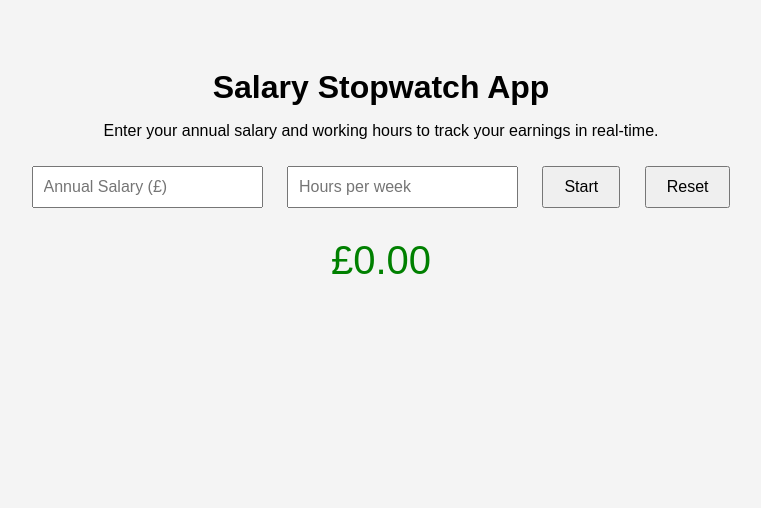
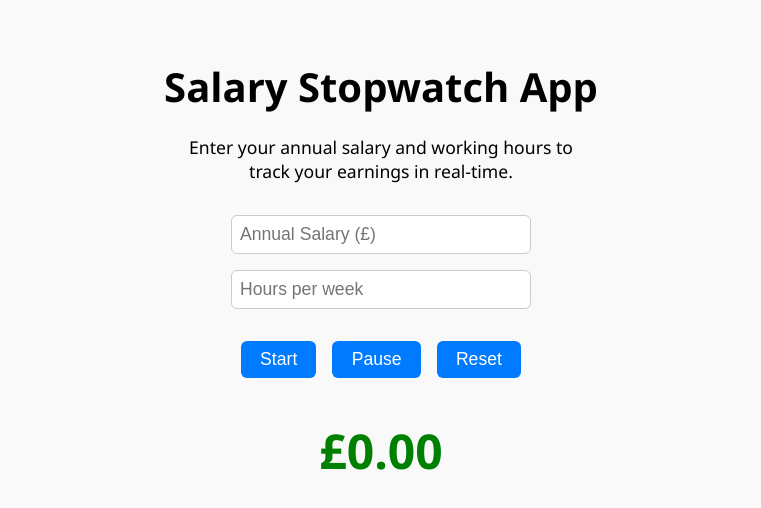
Before and after one commit to Rumplestiltsbin/salary-stopwatch, a plain HTML site: page index.html in a window 1280 px wide. Shown: the whole page, without its empty margins (259-1020 px from the left). Drawn offline with Linux system fonts and the light colour scheme.

Commit message:
index.html

```diff
--- a/index.html
+++ b/index.html
@@ -3,75 +3,138 @@
 <head>
   <meta charset="UTF-8" />
   <meta name="viewport" content="width=device-width, initial-scale=1.0"/>
-  <title>Salary Stopwatch</title>
+  <title>Salary Stopwatch App</title>
   <style>
     body {
-      font-family: Arial, sans-serif;
+      margin: 0;
+      font-family: 'Segoe UI', Tahoma, Geneva, Verdana, sans-serif;
+      background-color: #f9f9f9;
+      color: #000;
+      display: flex;
+      flex-direction: column;
+      align-items: center;
+      padding: 2rem 1rem;
+    }
+
+    h1 {
+      font-size: 2rem;
       text-align: center;
-      padding: 40px;
-      background: #f4f4f4;
+      margin-bottom: 0.25rem;
     }
-    h1 {
-      margin-bottom: 10px;
+
+    p.description {
+      font-size: 1rem;
+      text-align: center;
+      margin-bottom: 1.5rem;
+      max-width: 400px;
     }
-    #earnings {
-      font-size: 2.5em;
-      margin: 20px 0;
+
+    input {
+      font-size: 1rem;
+      padding: 0.5rem;
+      margin: 0.5rem 0;
+      width: 100%;
+      max-width: 300px;
+      border: 1px solid #ccc;
+      border-radius: 6px;
+      box-sizing: border-box;
+    }
+
+    .button-group {
+      display: flex;
+      gap: 1rem;
+      flex-wrap: wrap;
+      justify-content: center;
+      margin: 1.5rem 0;
+    }
+
+    button {
+      font-size: 1rem;
+      padding: 0.5rem 1.2rem;
+      border: none;
+      border-radius: 6px;
+      background-color: #007bff;
+      color: #fff;
+      cursor: pointer;
+    }
+
+    button:hover {
+      background-color: #0056b3;
+    }
+
+    #display {
+      font-size: 2.5rem;
+      font-weight: bold;
       color: green;
+      margin-top: 1rem;
     }
-    input {
-      padding: 10px;
-      font-size: 1em;
-      margin: 10px;
-    }
-    button {
-      padding: 10px 20px;
-      font-size: 1em;
-      margin: 10px;
+
+    @media (min-width: 768px) {
+      h1 {
+        font-size: 2.5rem;
+      }
+
+      p.description {
+        font-size: 1.1rem;
+      }
+
+      input, button {
+        font-size: 1.1rem;
+      }
+
+      #display {
+        font-size: 3rem;
+      }
     }
   </style>
 </head>
 <body>
   <h1>Salary Stopwatch App</h1>
-  <p>Enter your annual salary and working hours to track your earnings in real-time.</p>
-
-  <div>
-    <input type="number" id="salary" placeholder="Annual Salary (£)" />
-    <input type="number" id="hours" placeholder="Hours per week" />
+  <p class="description">
+    Enter your annual salary and working hours to track your earnings in real-time.
+  </p>
+  <input id="salary" type="number" placeholder="Annual Salary (£)" />
+  <input id="hours" type="number" placeholder="Hours per week" />
+  <div class="button-group">
     <button onclick="start()">Start</button>
+    <button onclick="pause()">Pause</button>
     <button onclick="reset()">Reset</button>
   </div>
-
-  <div id="earnings">£0.00</div>
+  <div id="display">£0.00</div>
 
   <script>
-    let interval;
-    let totalEarned = 0;
+    let interval, earnings = 0;
+
+    function getPerSecondSalary() {
+      const salary = parseFloat(document.getElementById('salary').value);
+      const hours = parseFloat(document.getElementById('hours').value);
+      if (!salary || !hours) return 0;
+      return salary / (hours * 3600 * 52);
+    }
+
+    function updateDisplay() {
+      document.getElementById('display').innerText = "£" + earnings.toFixed(2);
+    }
 
     function start() {
-      const salary = parseFloat(document.getElementById('salary').value);
-      const hours = parseFloat(document.getElementById('hours').value);
-
-      if (!salary || !hours) {
-        alert('Please enter both salary and hours per week.');
-        return;
-      }
-
-      if (interval) clearInterval(interval);
-      totalEarned = 0;
-
-      const earningsPerSecond = salary / (52 * hours * 3600);
-
+      if (interval) return;
+      const rate = getPerSecondSalary();
+      if (rate === 0) return alert('Please enter valid salary and hours.');
       interval = setInterval(() => {
-        totalEarned += earningsPerSecond;
-        document.getElementById('earnings').textContent = '£' + totalEarned.toFixed(2);
+        earnings += rate;
+        updateDisplay();
       }, 1000);
     }
 
+    function pause() {
+      clearInterval(interval);
+      interval = null;
+    }
+
     function reset() {
-      clearInterval(interval);
-      totalEarned = 0;
-      document.getElementById('earnings').textContent = '£0.00';
+      pause();
+      earnings = 0;
+      updateDisplay();
     }
   </script>
 </body>
```
